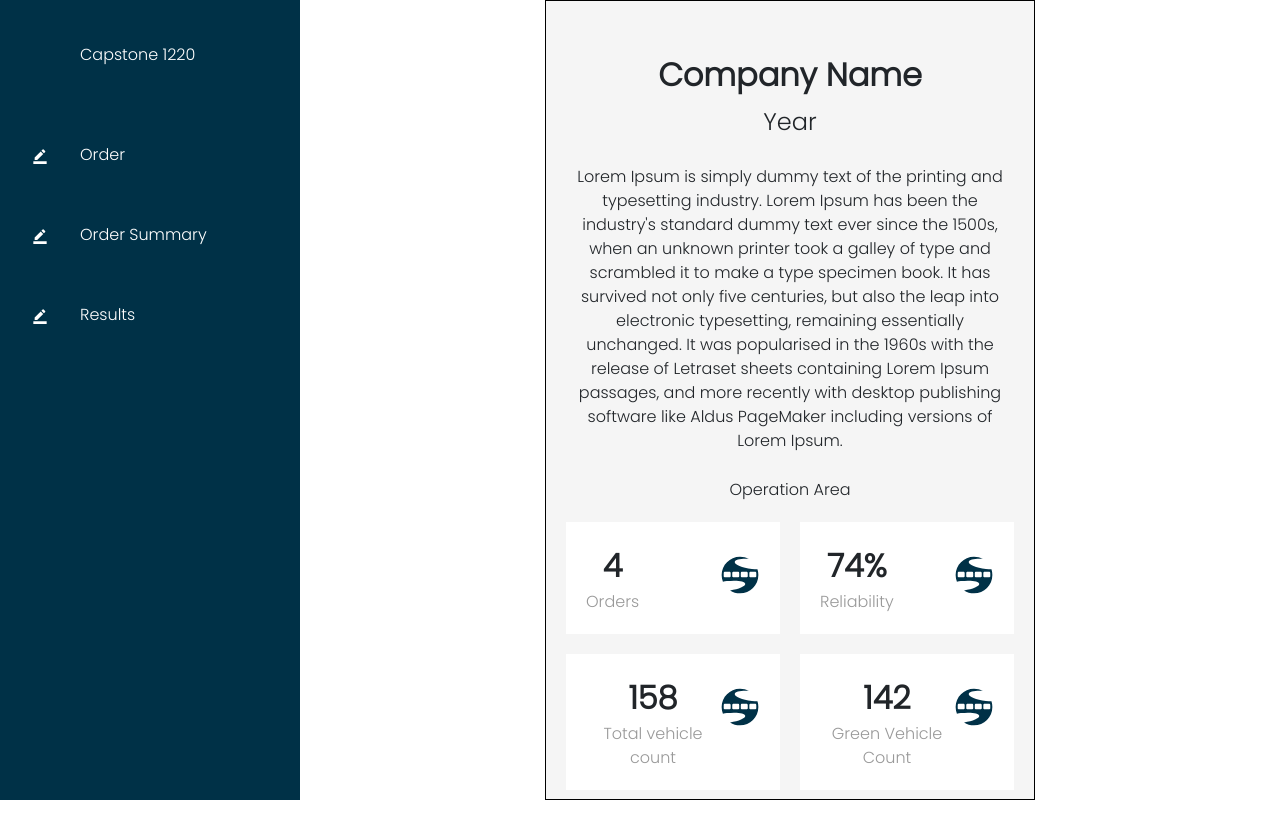
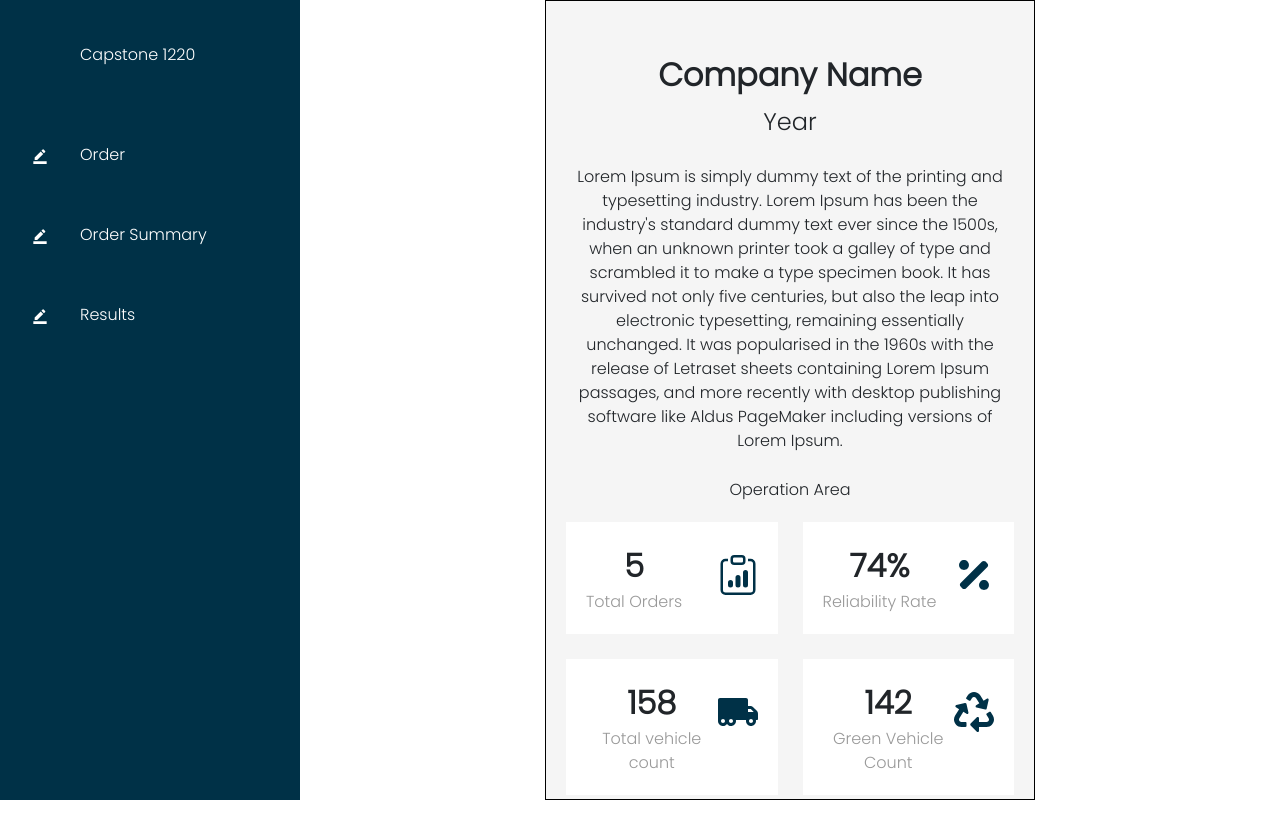
Before and after one commit to ardagungor/capstone, a React (Create React App) app: page /profiles in a window 1280 px wide. Built offline with nearby package versions, Linux system fonts and the light colour scheme.

Commit message:
card icons and profile page updated

```diff
--- a/src/components/Cards/Card/Card.js
+++ b/src/components/Cards/Card/Card.js
@@ -1,17 +1,39 @@
 import React from "react";
 import classes from "./Card.module.css";
-import { GiAbstract027 } from "react-icons/gi";
+import { FaPercentage, FaTruckMoving, FaRecycle } from "react-icons/fa";
+import { BsClipboardData } from "react-icons/bs";
+import { RiMoneyDollarCircleFill } from "react-icons/ri";
+import { GiFactory } from "react-icons/gi";
 
 const Card = (props) => {
+  let icon = null;
+  switch (props.icon) {
+    case "percent":
+      icon = <FaPercentage />;
+      break;
+    case "clipboard":
+      icon = <BsClipboardData />;
+      break;
+    case "vehicle":
+      icon = <FaTruckMoving />;
+      break;
+    case "green":
+      icon = <FaRecycle />;
+      break;
+    case "money":
+      icon = <RiMoneyDollarCircleFill />;
+      break;
+    case "company":
+      icon = <GiFactory />;
+      break;
+  }
   return (
     <div className={classes.card}>
       <div>
         <div className={classes.number}>{props.number}</div>
         <div className={classes.text}>{props.text}</div>
       </div>
-      <div className={classes.icon}>
-        <GiAbstract027 />
-      </div>
+      <div className={classes.icon}>{icon}</div>
     </div>
   );
 };
--- a/src/components/Cards/Card/Card.module.css
+++ b/src/components/Cards/Card/Card.module.css
@@ -21,3 +21,7 @@
   font-size: 2.5em;
   color: #003147;
 }
+
+.card:hover{
+  transform: scale(1.02);
+}
--- a/src/components/Cards/Cards.js
+++ b/src/components/Cards/Cards.js
@@ -6,10 +6,10 @@ import Card from "./Card/Card";
 const Cards = () => {
   return (
     <div className={classes.main}>
-      <Card number="713" text="Orders" />
-      <Card number="$29384" text="Spent" />
-      <Card number="23" text="Companies" />
-      <Card number="751" text="Something" />
+      <Card number="713" text="Orders" icon="clipboard"/>
+      <Card number="$29384" text="Spent" icon="money"/>
+      <Card number="23" text="Companies" icon="company"/>
+      <Card number="751" text="Something" icon="clipboard"/>
     </div>
   );
 };
--- a/src/components/Details/Companies/Companies.js
+++ b/src/components/Details/Companies/Companies.js
@@ -36,6 +36,11 @@ const Companies = () => {
             <td>2004</td>
             <td>43</td>
           </tr>
+          <tr>
+            <td>Aasdasd Logistics</td>
+            <td>2021</td>
+            <td>0</td>
+          </tr>
         </tbody>
       </table>
     </div>
--- a/src/components/Profiles/Profile/Profile.js
+++ b/src/components/Profiles/Profile/Profile.js
@@ -1,6 +1,6 @@
 import React from "react";
 import classes from "./Profile.module.css";
-import ProfileCards from "../ProfileCards/ProfileCards"
+import Card from "../../Cards/Card/Card";
 
 const Profile = () => {
   return (
@@ -19,7 +19,12 @@ const Profile = () => {
         of Lorem Ipsum.{" "}
       </div>
       <div className={classes.area}>Operation Area</div>
-      <ProfileCards />
+      <div className={classes.cards}>
+        <Card number="5" text="Total Orders" icon="clipboard" />
+        <Card number="74%" text="Reliability Rate" icon="percent" />
+        <Card number="158" text="Total vehicle count" icon="vehicle"/>
+        <Card number="142" text="Green Vehicle Count" icon="green"/>
+      </div>
     </div>
   );
 };
--- a/src/components/Profiles/Profile/Profile.module.css
+++ b/src/components/Profiles/Profile/Profile.module.css
@@ -25,3 +25,12 @@
   padding-right: 25px;
   padding-bottom: 25px;
 }
+
+.cards {
+  position: relative;
+  width: 100%;
+  padding: 20px;
+  display: grid;
+  grid-template-columns: repeat(2, 1fr);
+  gap: 25px;
+}
--- a/src/components/Reusable/Button/Button.module.css
+++ b/src/components/Reusable/Button/Button.module.css
@@ -13,5 +13,4 @@
   cursor: pointer;
   background-color: #fff;
   color: #003147;
-  border: 1px solid #003147;
 }
```
Lines whose indentation alone changed are shown as unchanged.
